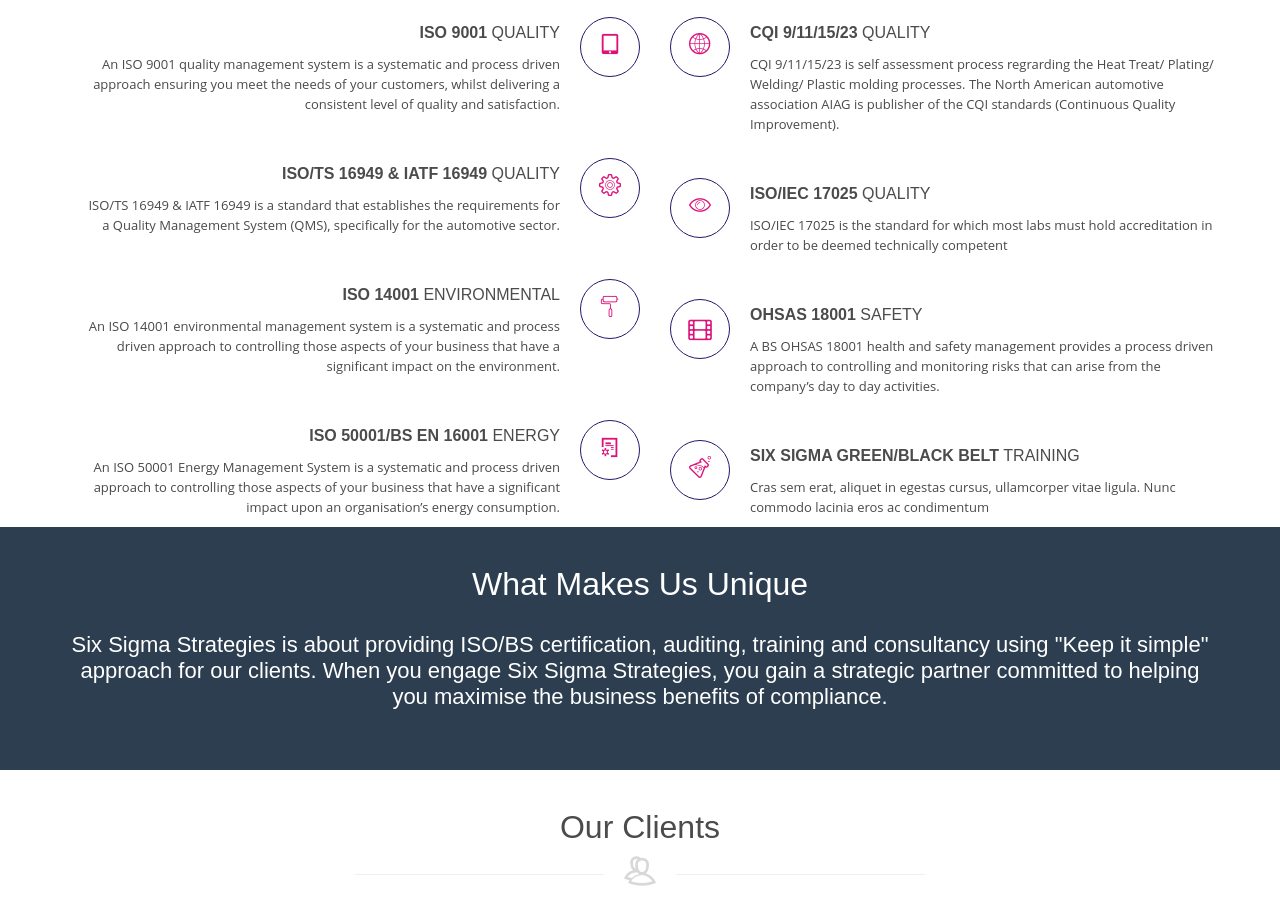
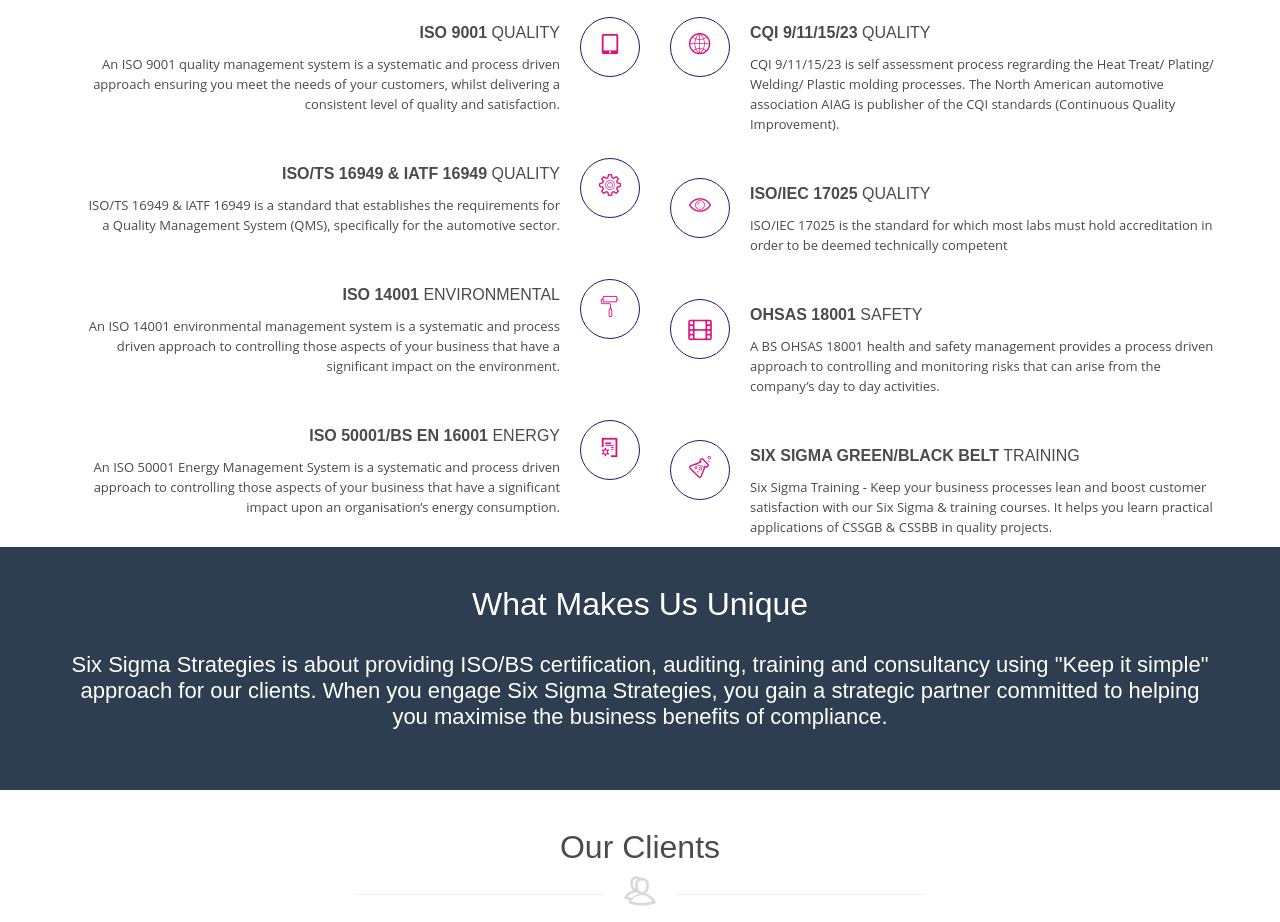
Before and after one commit to hkaysharma/3S, a plain HTML site: page index.html in a window 1280 px wide. Shown: the part 996-1918 px from the top of the page. Drawn offline with Linux system fonts and the light colour scheme.

Commit message:
training

```diff
--- a/index.html
+++ b/index.html
@@ -937,7 +937,9 @@
                                             </h4>
                                             <div class="content-box-text">
                                                 <p>
-                                                    Cras sem erat, aliquet in egestas cursus, ullamcorper vitae ligula. Nunc commodo lacinia eros ac condimentum
+                                                    Six Sigma Training - Keep your business processes lean and boost customer satisfaction with our Six Sigma &amp; training
+                                                    courses. It helps you learn practical applications of CSSGB &amp; CSSBB
+                                                    in quality projects.
                                                 </p>
                                             </div>
                                         </div>
```
